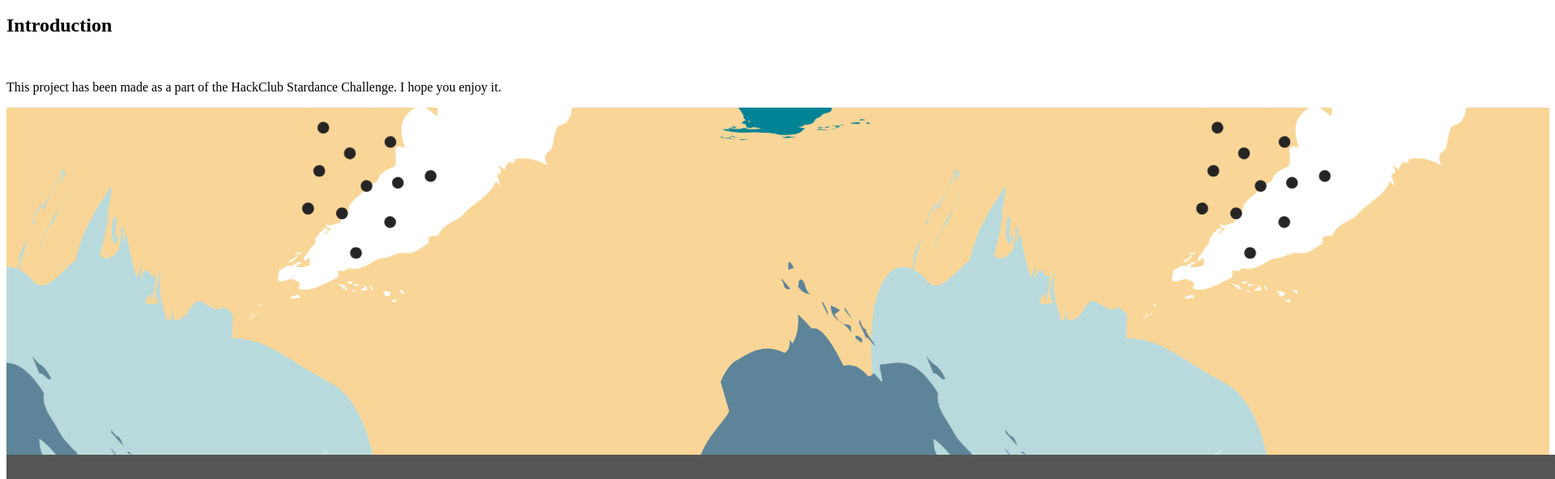
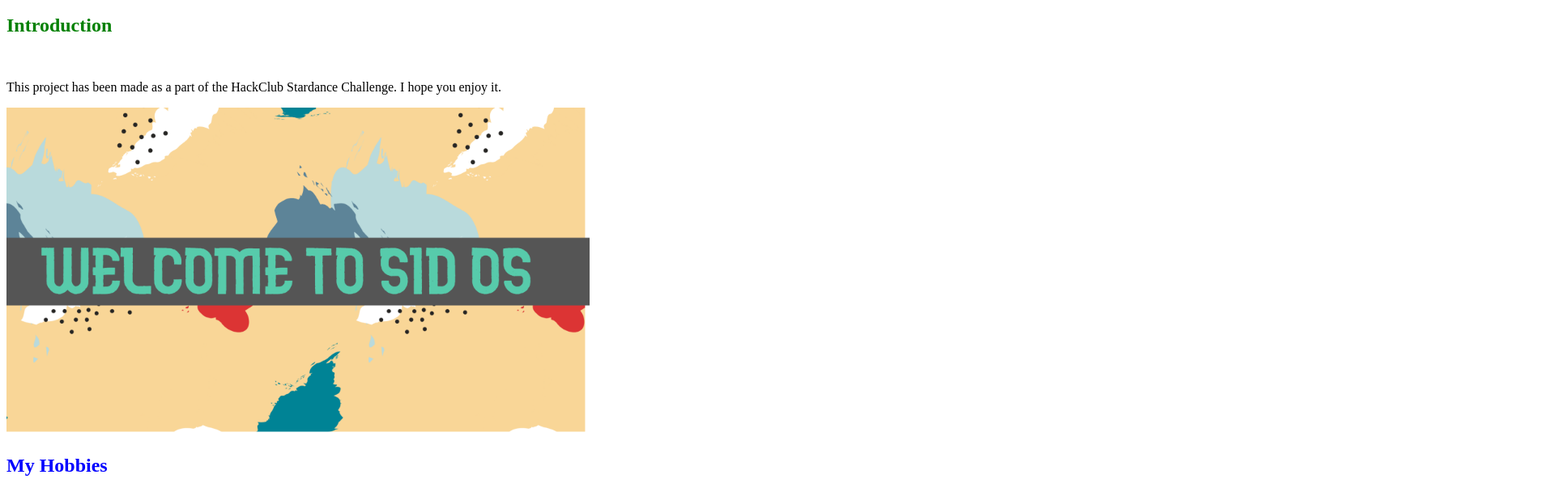
Before and after one commit to SiddyG96/PersonalOS, a plain HTML site: page os.html in a window 1280 px wide. Shown: the part 100-692 px from the top of the page at 81% size, 1920 px wide, since content can reach past the window. Drawn offline with Linux system fonts and the light colour scheme.

Commit message:
new change

```diff
--- a/os.html
+++ b/os.html
@@ -7,12 +7,12 @@
 
     <h1>Welcome to SidOS</h1><br>
 
-        <h2>Introduction</h2><br>
+        <h2 style="color: green;">Introduction</h2><br>
         <p>This project has been made as a part of the HackClub Stardance Challenge. I hope you enjoy it.</p>
 
-        <img src="Lowkey.png" alt="Welcome Screen">
+        <img length="1280" width="720" src="Lowkey.png" alt="Welcome Screen">
 
-        <h2>My Hobbies</h2><br>
+        <h2 style="color: blue;">My Hobbies</h2><br>
 
         <p>In my freetime, I like to learn about STEM, cooking, listening to and playing musical istruments such as the clarinet, saxophone, and some piano.
             I like to spend time learning how the world works, medicine, and how our body functions (essentially biology right).
```
